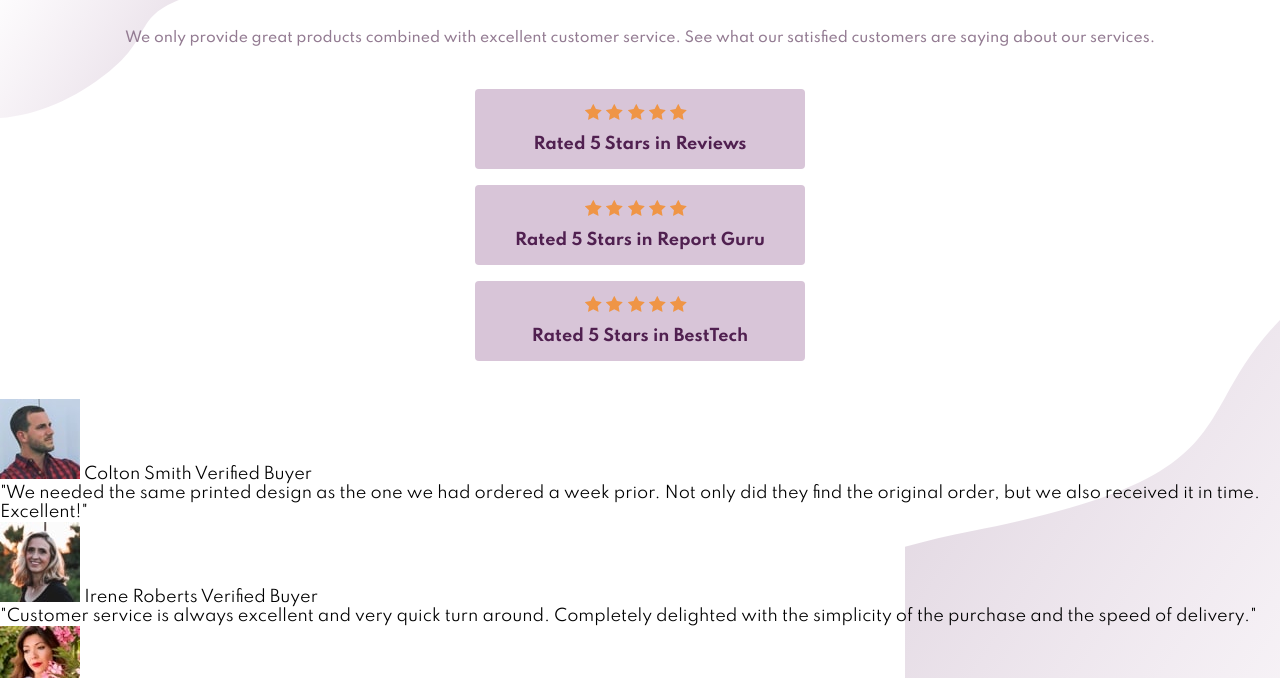
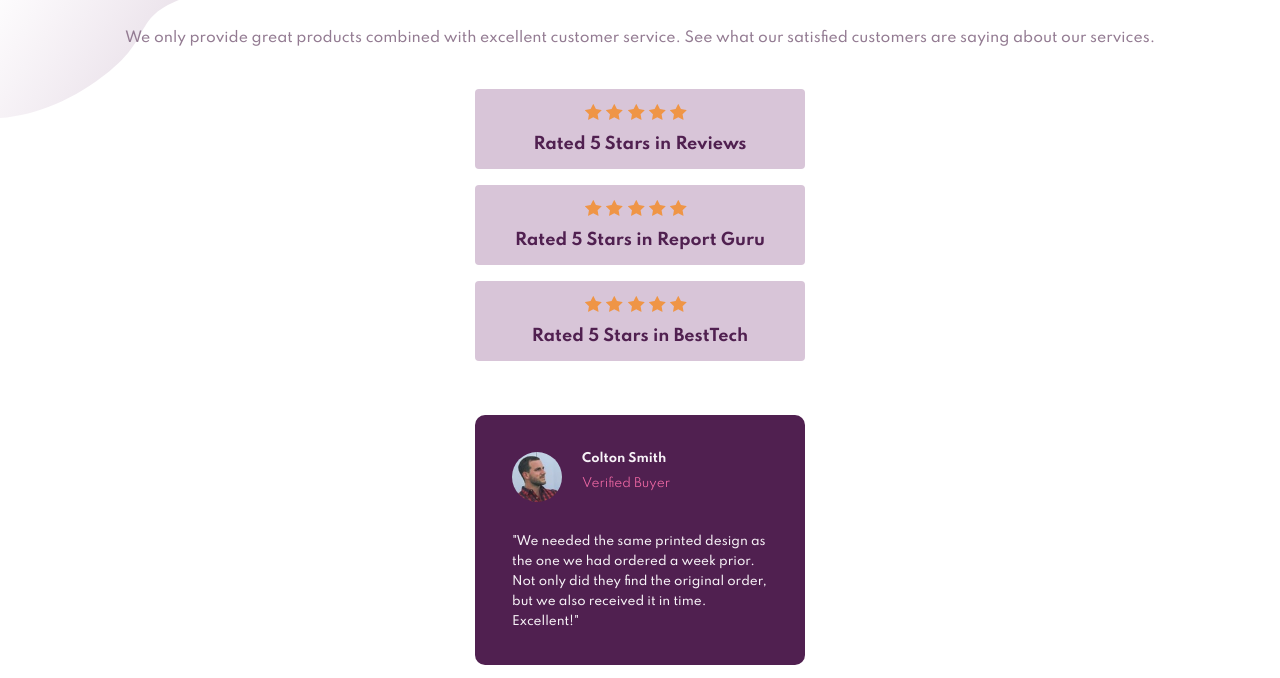
Before and after one commit to pierovasquez/social-proof-section-page, a plain HTML site: page index.html in a window 1280 px wide. Shown: the part 114-792 px from the top of the page. Drawn offline with Linux system fonts and the light colour scheme.

Commit message:
card styles added

```diff
--- a/styles.css
+++ b/styles.css
@@ -82,6 +82,54 @@ header p {
     min-width: 240px;
     text-align: center;
 }
+
+/* CARDS */
+
+.cards-container {
+    display: flex;
+    flex-direction: column;
+    justify-content: space-between;
+    align-items: center;
+    margin-bottom: 50px;
+}
+
+.cards {
+    background-color: hsl(300, 43%, 22%);
+    border-radius: 10px;
+    max-width: 330px;
+    height: 250px;
+    padding: 37px;
+    margin: 16px 24px 0px 24px;
+    color: hsl(300, 24%, 96%);
+    font-size: 12px;
+    display: grid;
+    grid-template-columns: 1fr 10fr;
+}
+
+.cards img {
+    border-radius: 50%;
+    width: 50px;
+    margin-right: 20px;
+    grid-column: 1 / 2;
+    grid-row: 1 / 3;
+}
+
+.cards .name {
+    font-weight: 700;
+    grid-column: 2 / 3;
+}
+
+.cards .status {
+    color: hsl(333, 80%, 67%);
+    grid-column: 2 / 3;
+}
+
+.cards p {
+    font-weight: 500;
+    line-height: 20px;
+    grid-column: 1 / 3;
+    margin-top: 30px;
+}
 /* FOOTER */
 
 .attribution {
```
